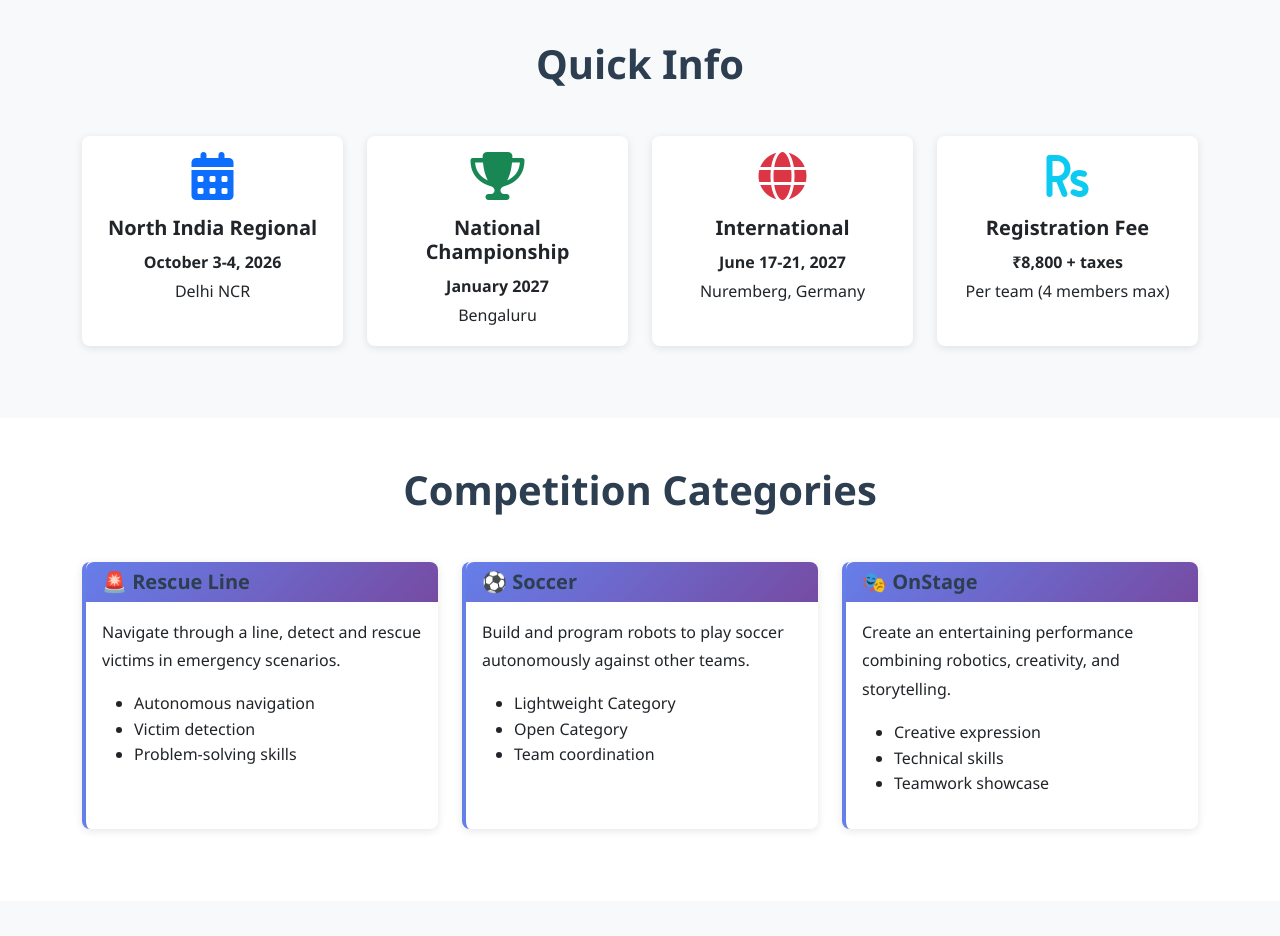
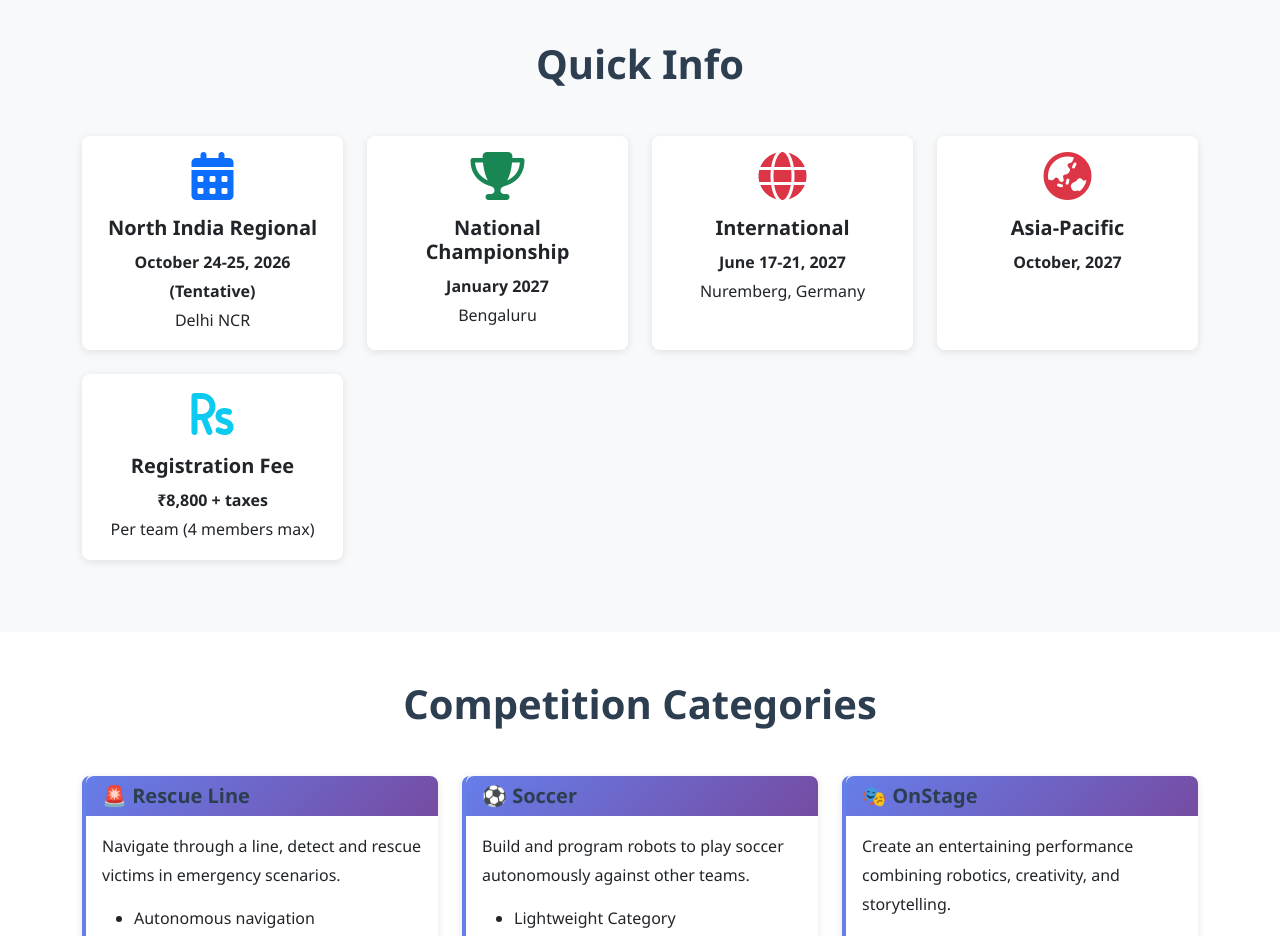
Before and after one commit to AJAIN2104/Robocup, a plain HTML site: page index.html in a window 1280 px wide. Shown: the part 1000-1936 px from the top of the page. Drawn offline with nearby package versions, Linux system fonts and the light colour scheme.

Commit message:
Initial commit

```diff
--- a/index.html
+++ b/index.html
@@ -82,7 +82,7 @@
                             <i class="fas fa-calendar-alt fa-3x text-primary mb-3"></i>
                             <h5 class="card-title">North India Regional</h5>
                             <p class="card-text">
-                                <strong>October 3-4, 2026</strong><br>
+                                <strong>October 24-25, 2026 <br>(Tentative)</strong><br>
                                 Delhi NCR
                             </p>
                         </div>
@@ -108,6 +108,18 @@
                             <p class="card-text">
                                 <strong>June 17-21, 2027</strong><br>
                                 Nuremberg, Germany
+                            </p>
+                        </div>
+                    </div>
+                </div>
+                <div class="col-md-3 mb-4">
+                    <div class="card text-center h-100">
+                        <div class="card-body">
+                           <i class="fas fa-earth-asia fa-3x text-danger mb-3"></i>
+                            <h5 class="card-title">Asia-Pacific</h5>
+                            <p class="card-text">
+                                <strong>October, 2027</strong><br>
+
                             </p>
                         </div>
                     </div>
```
Also changed, not shown: events.html (+1 -1 lines), 1 other file.
